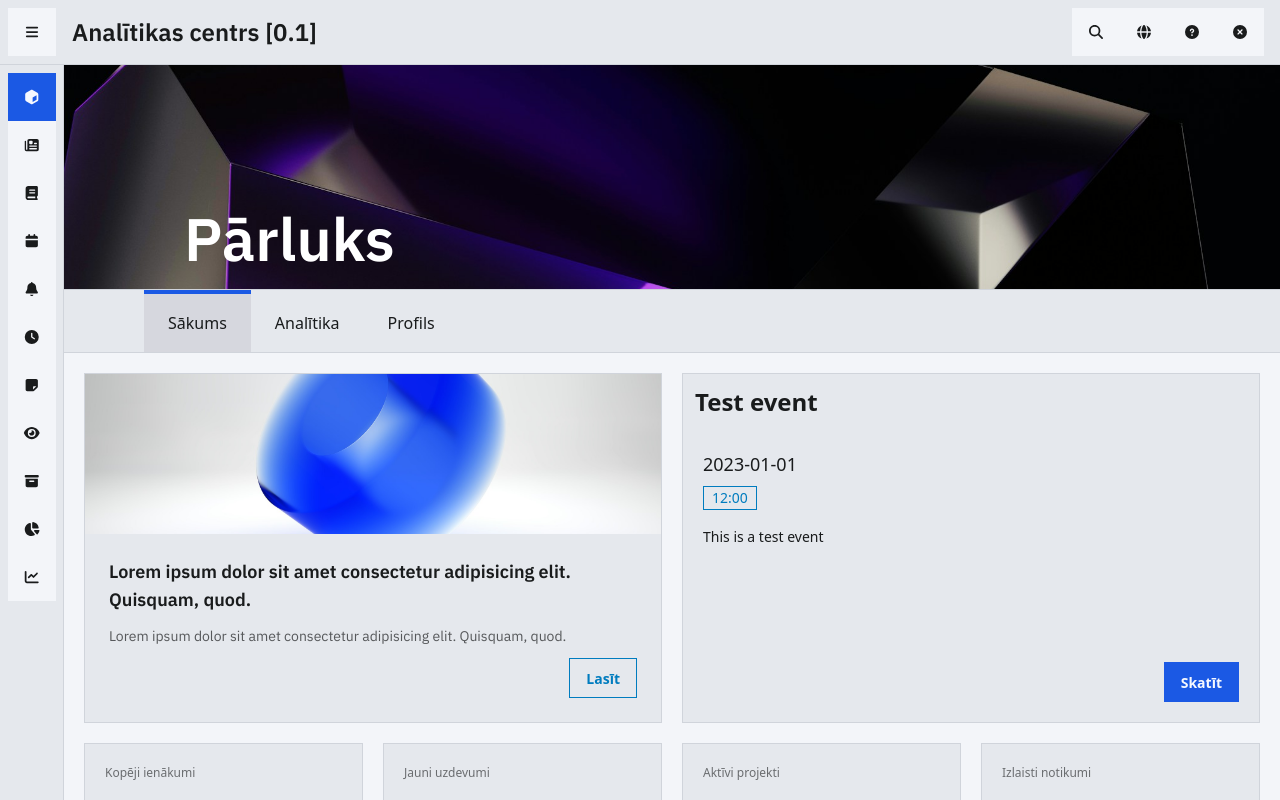
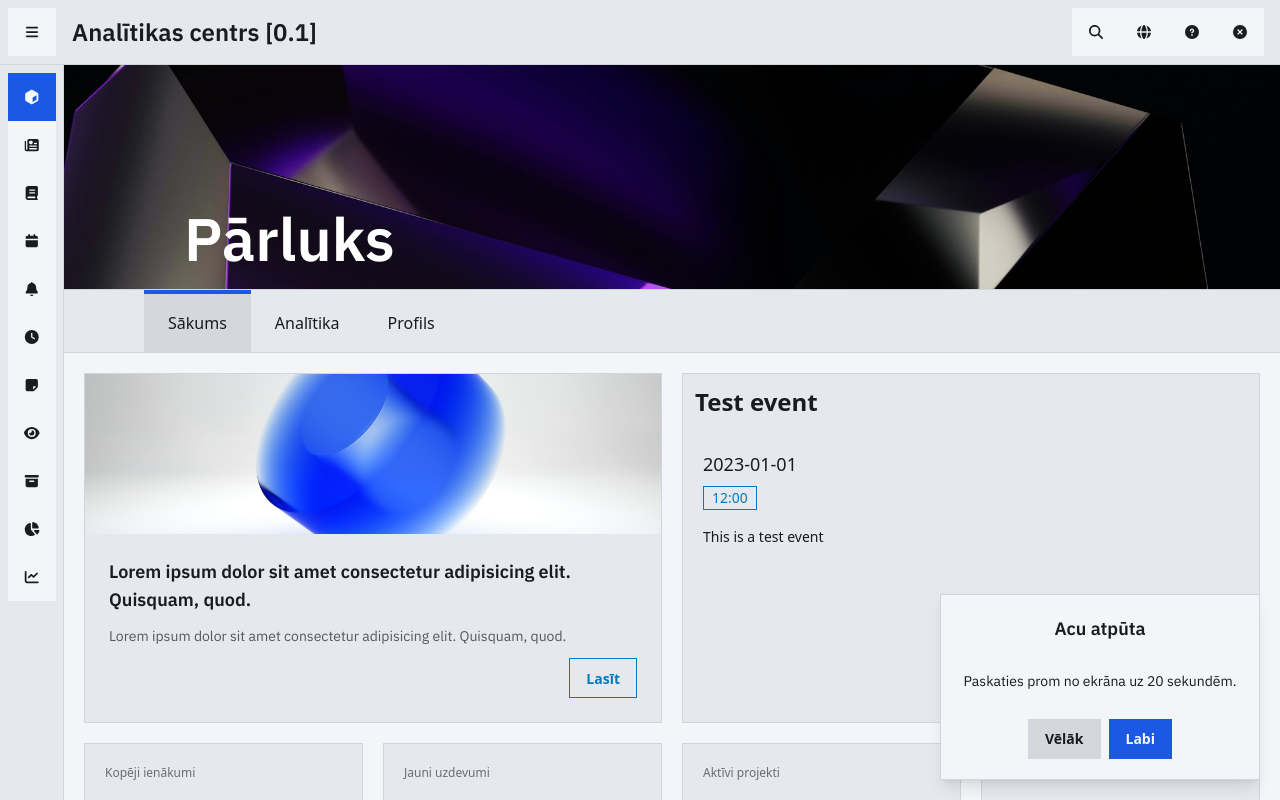
Before and after one commit to Valentins-Jermakovs/AnalyticsCenter, a Vue app in the folder analytics-center-web/: page /system in a window 1280 px wide. Built offline with nearby package versions, Linux system fonts and the light colour scheme.

Commit message:
Import EyeRestReminder from PACs project, update Notification module

```diff
--- /dev/null
+++ b/analytics-center-web/src/components/common/EyeRestReminder.vue
@@ -0,0 +1,68 @@
+<template>
+  <!-- Eye Rest Reminder -->
+  <transition name="fade">
+    <div v-if="show" class="fixed bottom-5 right-5 z-50">
+      <div class="p-5 alert bg-base-100 shadow-lg rounded-box w-80 flex flex-col gap-2 border border-base-300">
+        <h3 class="font-semibold text-lg flex items-center gap-2">Acu atpūta</h3>
+
+        <p class="my-5">
+          Paskaties prom no ekrāna uz 20 sekundēm.
+        </p>
+
+        <div class="flex justify-end gap-2">
+          <button class="btn btn-neutral" @click="later">
+            Vēlāk
+          </button>
+          <button class="btn btn-primary" @click="close">
+            Labi
+          </button>
+        </div>
+      </div>
+    </div>
+  </transition>
+</template>
+
+<script setup>
+import { ref, onMounted, onBeforeUnmount } from 'vue'
+
+const show = ref(true)
+let timer = null
+
+const remind = (time) => {
+  if (timer) clearTimeout(timer)
+  timer = setTimeout(() => {
+    show.value = true
+  }, time)
+}
+
+const close = () => {
+  show.value = false
+  remind(20 * 60 * 1000) // 20 min
+}
+
+const later = () => {
+  show.value = false
+  remind(5 * 60 * 1000) // 5 min
+}
+
+onMounted(() => {
+  remind(20 * 60 * 1000)
+})
+
+onBeforeUnmount(() => {
+  if (timer) clearTimeout(timer)
+})
+</script>
+
+
+<style scoped>
+.fade-enter-active,
+.fade-leave-active {
+  transition: opacity 0.25s ease;
+}
+
+.fade-enter-from,
+.fade-leave-to {
+  opacity: 0;
+}
+</style>
--- a/analytics-center-web/src/components/layout/SystemLayout.vue
+++ b/analytics-center-web/src/components/layout/SystemLayout.vue
@@ -7,6 +7,7 @@
       <Sidebar></Sidebar>
       <!-- Scrollable child pages -->
       <div class="flex-1 bg-base-100 overflow-auto">
+        <EyeRestReminder></EyeRestReminder>
         <NotificationsWindow></NotificationsWindow>
         <RouterView />
       </div>
@@ -15,6 +16,7 @@
 </template>
 
 <script setup>
+import EyeRestReminder from '../common/EyeRestReminder.vue';
 import NotificationsWindow from '../common/NotificationsWindow.vue'
 import Sidebar from '../system/sidebar/Sidebar.vue'
 import TopBar from '../system/TopBar.vue'
--- a/analytics-center-web/src/components/notifications/EventControls.vue
+++ b/analytics-center-web/src/components/notifications/EventControls.vue
@@ -1,6 +1,6 @@
 <template>
   <div class="flex flex-col gap-3">
-    <div class="flex bg-base-200 rounded-field p-5 items-center justify-center">
+    <div class="flex bg-base-100 border border-base-300 rounded-field p-5 items-center justify-center">
       <h1 class="text-4xl">{{ formattedTime }}</h1>
     </div>
     <div class="flex flex-col sm:flex-row justify-around gap-3">
--- a/analytics-center-web/src/components/notifications/EventDetails.vue
+++ b/analytics-center-web/src/components/notifications/EventDetails.vue
@@ -1,5 +1,5 @@
 <template>
-  <div class="flex flex-col rounded-field border border-base-300 bg-base-200 p-5">
+  <div class="flex flex-col rounded-field border border-base-300 bg-base-100 p-5">
     <div class="w-full flex items-center justify-center">
       <h1 class="text-2xl text-center">
         {{ event ? event.title : t('system.notifications.event_window.empty_title') }}
--- a/analytics-center-web/src/components/notifications/EventList.vue
+++ b/analytics-center-web/src/components/notifications/EventList.vue
@@ -1,8 +1,8 @@
 <template>
   <div class="flex flex-col gap-3">
-    <div class="flex flex-1 overflow-auto bg-base-100 border border-base-300 rounded-box p-5">
+    <div class="flex flex-1 overflow-auto bg-base-200 border border-base-300 rounded-box p-5">
       <div
-        class="w-full h-full rounded-field bg-base-200 p-5 flex flex-col gap-5 items-center justify-center cursor-pointer"
+        class="w-full h-full rounded-field bg-base-100 border border-base-300 p-5 flex flex-col gap-5 items-center justify-center cursor-pointer"
         v-if="!events.length"
         @click="$emit('new-event')"
       >
--- a/analytics-center-web/src/components/notifications/EventWindow.vue
+++ b/analytics-center-web/src/components/notifications/EventWindow.vue
@@ -1,6 +1,6 @@
 <template>
   <div
-    class="grid grid-cols-1 md:grid-cols-2 gap-5 bg-base-100 rounded-box border border-base-300 p-5"
+    class="grid grid-cols-1 md:grid-cols-2 gap-5 bg-base-200 rounded-box border border-base-300 p-5"
   >
     <!-- Event details -->
     <EventDetails :event="currentEvent" />
--- a/analytics-center-web/src/views/system/NotificationsView.vue
+++ b/analytics-center-web/src/views/system/NotificationsView.vue
@@ -1,6 +1,6 @@
 <template>
   <Header :title="title" :imageUrl="image"></Header>
-
+  <NavigationPanel v-model="activePage" :buttons="navButtons" />
   <div class="flex flex-col gap-5 p-5">
     <!-- Event window -->
     <EventWindow
@@ -58,7 +58,8 @@ import ReadEventModal from '@/components/notifications/ReadEventModal.vue'
 import DeleteEventModal from '@/components/notifications/DeleteEventModal.vue'
 
 const title = computed(() => t('system.notifications.title'))
-import notificationImage from '@/assets/images/igor-omilaev-GCakG_Kr0UM-unsplash.jpg'
+import notificationImage from '@/assets/images/lilartsy-ckdP8e75-0A-unsplash.jpg'
+import NavigationPanel from '@/components/ui/NavigationPanel.vue'
 const image = notificationImage
 
 const {
@@ -91,4 +92,9 @@ const workOptions = [
   { title: '50 min', value: 50 },
   { title: '60 min', value: 60 },
 ]
+
+const activePage = ref('notifications')
+const navButtons = computed(() => [
+  { title: t('system.notifications.title'), key: 'notifications' }
+])
 </script>
```
Also changed, not shown: analytics-center-web/src/assets/images/lilartsy-ckdP8e75-0A-unsplash.jpg (added).
